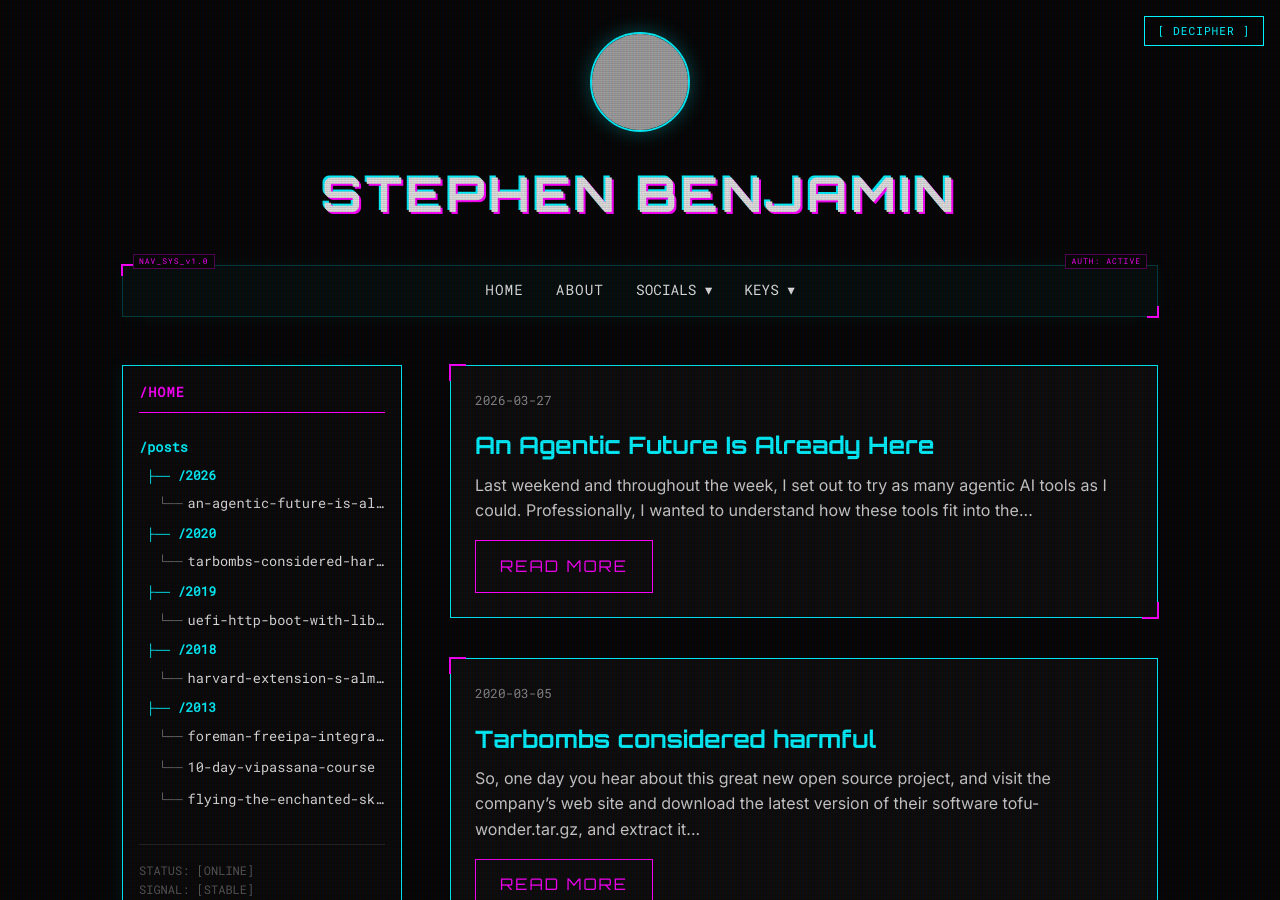
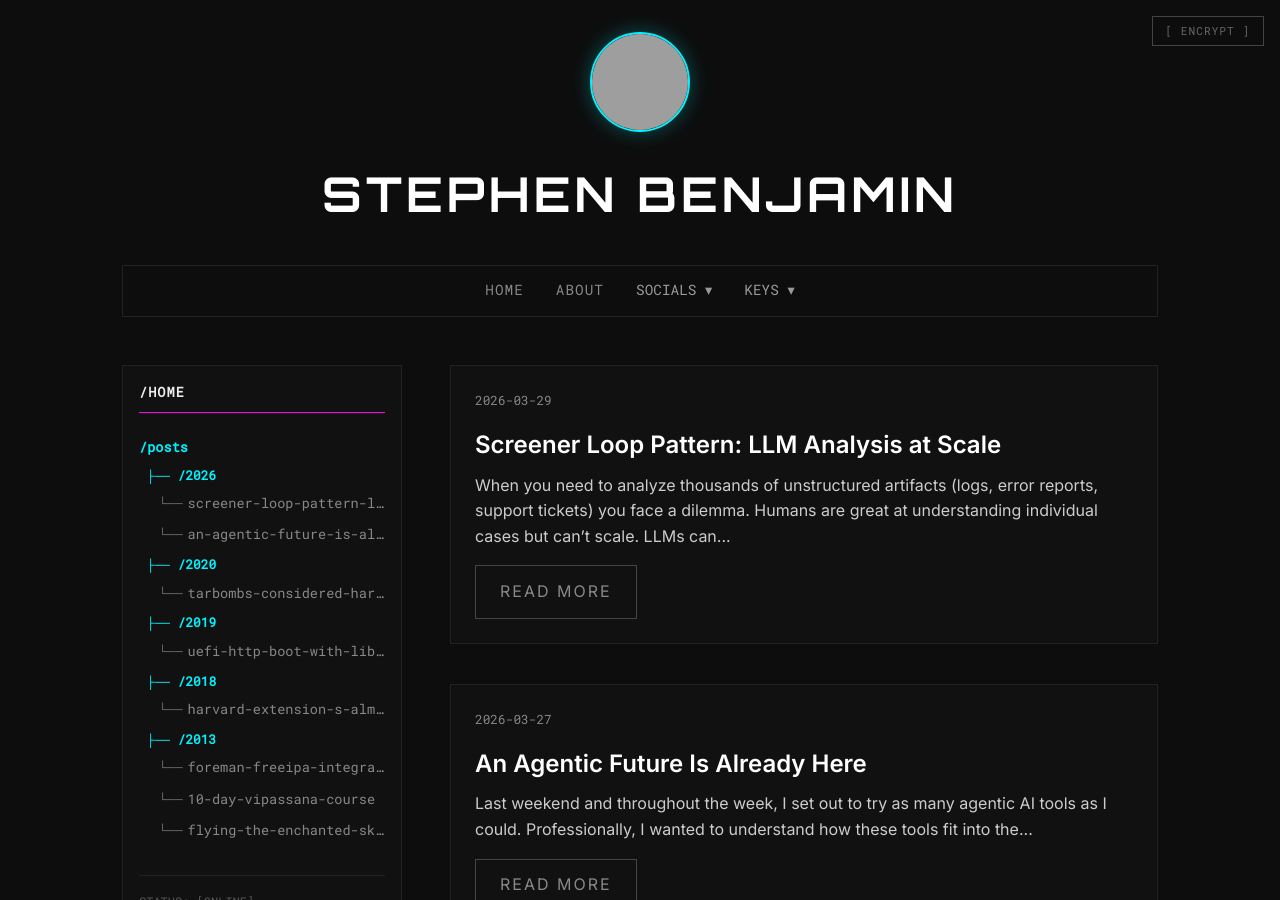
Before and after one commit to stbenjam/stbenjam.github.io, a Jekyll site: the page built from index.html, in a window 1280 px wide and 900 px high. Built offline with Jekyll 4.4.1, drawn with Linux system fonts in a browser that asks for light colours; some of the changed lines change nothing that is shown; grey boxes are pictures that could not be loaded.

Commit message:
Screener loop pattern

````diff
--- a/_layouts/default.html
+++ b/_layouts/default.html
@@ -84,9 +84,9 @@
             localStorage.setItem('readerMode', isReader);
         }
 
-        // Initialize from local storage
+        // Initialize from local storage (default to reader mode)
         window.addEventListener('DOMContentLoaded', (event) => {
-            if (localStorage.getItem('readerMode') === 'true') {
+            if (localStorage.getItem('readerMode') !== 'false') {
                 document.body.classList.add('reader-mode');
                 document.getElementById('viewToggle').textContent = '[ ENCRYPT ]';
             }
--- /dev/null
+++ b/_posts/2026-03-29-screener-loop-pattern.md
@@ -0,0 +1,192 @@
+---
+layout: post
+title: "Screener Loop Pattern: LLM Analysis at Scale"
+date: 2026-03-29 15:14:00
+tags: technical
+author: "Stephen Benjamin"
+---
+
+When you need to analyze thousands of unstructured artifacts (logs,
+error reports, support tickets) you face a dilemma. Humans are great at
+understanding individual cases but can't scale. LLMs can process
+everything but make mistakes and often lack domain context. The Screener
+Loop pattern combines both by creating a tight feedback cycle between
+bulk LLM analysis and targeted human review.
+
+It is a subclass of "have an LLM make adhoc tools for me".
+
+I am probably not the first person to invent this pattern, but I have
+found myself coming back to it for several more problems with a lot of
+success.
+
+## The Problem
+
+Out of a couple hundred thousand CI job runs, I had a corpus that I
+believed were generic "infrastructure" problems, either our own internal
+build infrastructure or issues in external providers.  These are jobs
+that never reached the point of doing useful work (producing test
+results). I wanted to screen them and understand where the problems were
+coming from and if they were our fault, spend time focus on fixing
+the most common.
+
+Reading 10,000 logs manually? Not happening. Regex pattern matching?
+Well, I'd have to know what I'm looking for first. Pure LLM
+classification? A good starting point, but it doesn't have the expertise
+I have.
+
+## The Pattern
+
+The Screener Loop has five phases, with the feedback loop repeating
+until the results are good enough.
+
+### Phase 1: Bulk LLM Classification
+
+Split the dataset into batches and send each to an LLM subagent in
+parallel. Each agent reads ~100 logs and returns structured
+classifications:
+
+```json
+{
+  "2034253746107584512": {
+    "category": "lease failure",
+    "snippet": "failed to acquire lease for aws-3-quota-slice"
+  }
+}
+```
+
+I used 100 parallel subagents to classify all 10,000 logs. The LLM
+doesn't need perfect instructions. Give it a rough category list and
+let it create new categories when it finds something unexpected. This
+first pass gets you maybe 60-70% accuracy, which sounds bad until you
+realize it just turned an impossible manual task into a tractable review
+task.
+
+### Phase 2: Materialize Results as an Interactive Tool
+
+This is what makes the pattern work. Don't just dump classifications
+into a spreadsheet. Instruct the LLM to create a self-contained HTML
+screener tool that lets the reviewer:
+
+- Browse every classification with the original log right there
+- Change categories with a dropdown
+- Add freeform notes explaining *why* something is wrong
+- Filter by category, job name, or review status
+- See everything persisted in localStorage so they can close the tab and come back
+
+The screener is a single HTML file with all data embedded as JavaScript
+constants. No server needed, just open it in a browser. The screener
+tool defaults to a randomized the order, so you are seeing a diversity of data.
+
+
+[![The classification screener tool showing K-means clusters, category dropdowns, and feedback notes](/assets/images/2026/screener-tool.png)](/assets/images/2026/screener-tool.png)
+
+### Phase 3: Human Review and Correction
+
+The human reviews a sample (maybe 30-50 items) and does two things:
+
+1. **Recategorizes** misclassified items using the dropdown
+2. **Writes notes** explaining the pattern they see
+
+The notes are the important part. Instead of just changing a category,
+the reviewer writes things like:
+
+```text
+"'0/121 nodes are available: 23 Insufficient memory, 59
+Insufficient cpu', this is a capacity issue on the
+build cluster"
+```
+
+```
+"Back-off pulling image '.*stable:test', this is
+a missing test container image"
+```
+
+These notes contain the *pattern*, not just the correction. When
+exported as JSON, they become instructions for the next phase.
+
+### Phase 4: Pattern Generalization
+
+I then give the JSON file back to the LLM in the same session: take the
+human's corrections, generalize them, and re-evaluate all other entries.
+
+One human correction often fixed hundreds of items.
+
+### Phase 5: Regenerate and Repeat
+
+Regenerate the screener with updated classifications and go back to
+Phase 3. Each iteration the "unknown" bucket shrinks and the meaningful
+categories grow. I went from several thousand unknowns to under 500 in
+three review cycles, with about a dozen distinct categories emerging.
+
+After completing the screener cycle, the LLM can produce a static
+report - document - markdown, HTML, etc. A reccomendation from a
+coworker had me introduce a heatmap, which was incredibly useful to
+pinpoint one-off vs clustered vs perennial problems.
+
+[![Heatmap showing infrastructure failure categories over time, with each cell representing one day and darker cells indicating more failures](/assets/images/2026/heatmap.png)](/assets/images/2026/heatmap.png)
+
+## Augmenting with K-Means Clustering
+
+After the first few review cycles, I still had thousands of "unknown" logs.
+Reviewing them one by one was slow. I needed a way to find structure in
+the unknowns, without spending a ton of money on LLM tokens.
+
+TF-IDF vectorization + K-means clustering turned out to be the right
+tool. I only have a vague idea of what this means, I did poorly in my
+undergrad stats course.  I might be wildly misapplying the concepts, but
+it did work quite well.
+
+This section is written by the LLM who described the approach. You can
+skip over it, and just know "the LLM came up with a way to group like
+things".
+
+1. **Extract only error lines** from each log by filtering to lines
+   containing keywords like `error`, `fail`, `timeout`, `refused`,
+   `denied`, `insufficient`. This eliminates the noise of normal log
+   output.
+
+2. **Normalize aggressively** by stripping ANSI codes, timestamps, dates, IP
+   addresses, SHA256 hashes, CI-specific namespaces, and job name
+   patterns. Without this, clusters form around "ran on March 17"
+   instead of "connection refused."
+
+3. **Vectorize with TF-IDF** using bigrams (1-2 word combinations), then
+   run K-means with cluster count proportional to dataset size (`max(5,
+   min(40, len(docs) // 30))`).
+
+4. **Use chi-squared discriminative terms** instead of centroid-nearest
+   terms. Standard K-means gives you the terms closest to each cluster
+   centroid, which are often generic ("error", "failed", "pod").
+   Chi-squared testing finds terms that are *statistically
+   over-represented* in each cluster compared to all other clusters. The
+   difference is dramatic:
+
+   - Centroid terms: `step failed, pod failed, time error, error component`
+   - Chi-squared terms: `ocp failed, containernotfound, specified container`
+
+   The second set actually tells you what's distinctive about the cluster.
+
+5. **Integrate clusters into the screener**. Each item gets purple
+   cluster terms in the sidebar, and a "View all in cluster" button that
+   filters to just that group.
+
+This let the reviewer think in terms of groups. Instead of "let me look
+at thousands of unknowns one at a time," it became "cluster #17 has 71 jobs
+with terms 'stricthostkeychecking, userknownhostsfile, connecttimeout',
+those are all SSH config failures during install." One click to view the
+cluster, confirm a few samples, create the category, and pattern-match
+the rest.
+
+Some clusters surfaced brand new problems I didn't know were occuring.
+
+## When to Use This Pattern
+
+The Screener Loop works when you have:
+
+- **Hundreds to tens of thousands of unstructured artifacts** to classify
+- **Domain expertise that can't be fully encoded upfront** because you know it when you see it, but can't write all the rules in advance
+- **Categories that emerge from the data** rather than being defined beforehand
+
+It's particularly effective for incident analysis, log triage, support
+ticket categorization, and any situation where you're trying to find
+patterns in a large corpus of messy text.
````
Also changed, not shown: assets/images/2026/heatmap.png (added), assets/images/2026/screener-tool.png (added).
